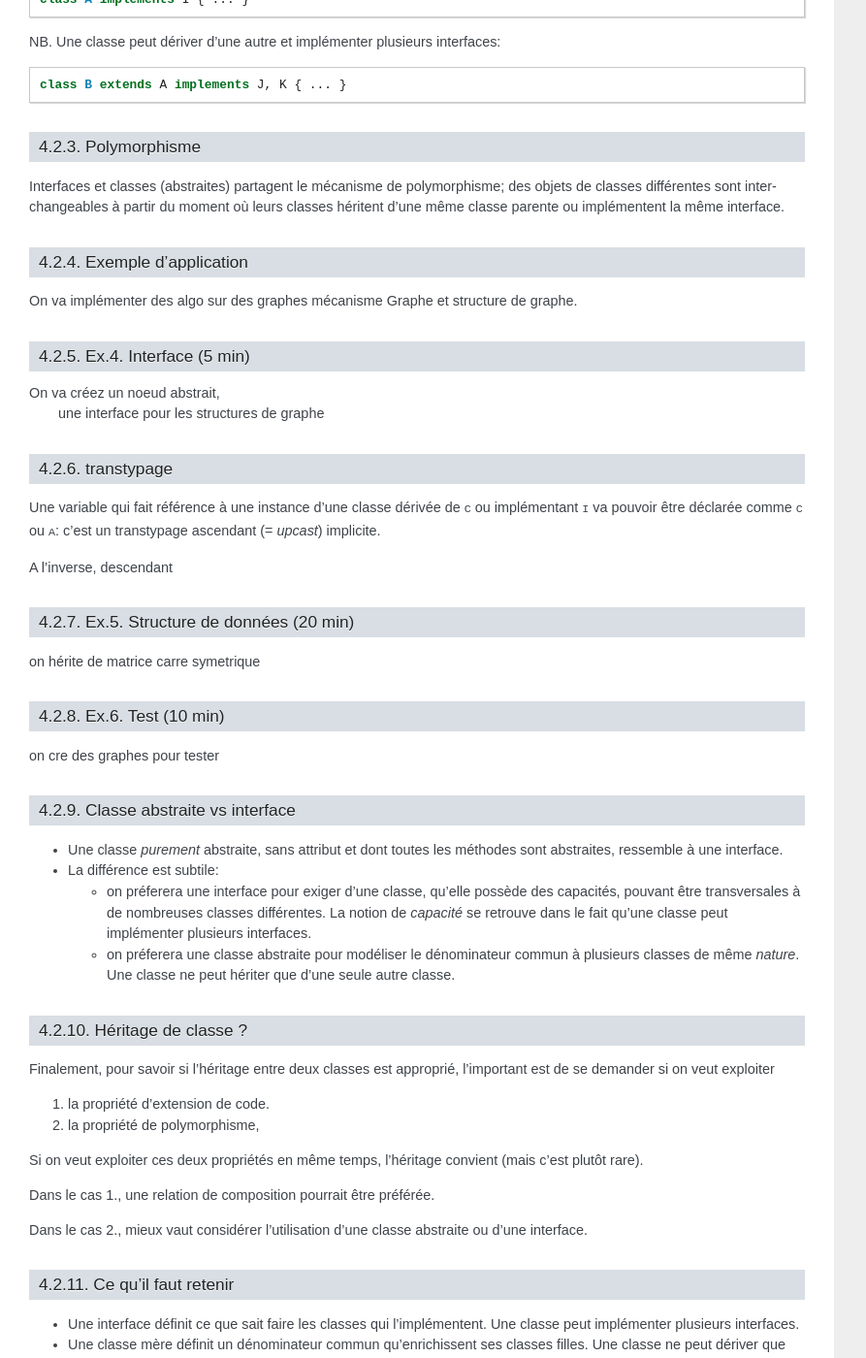
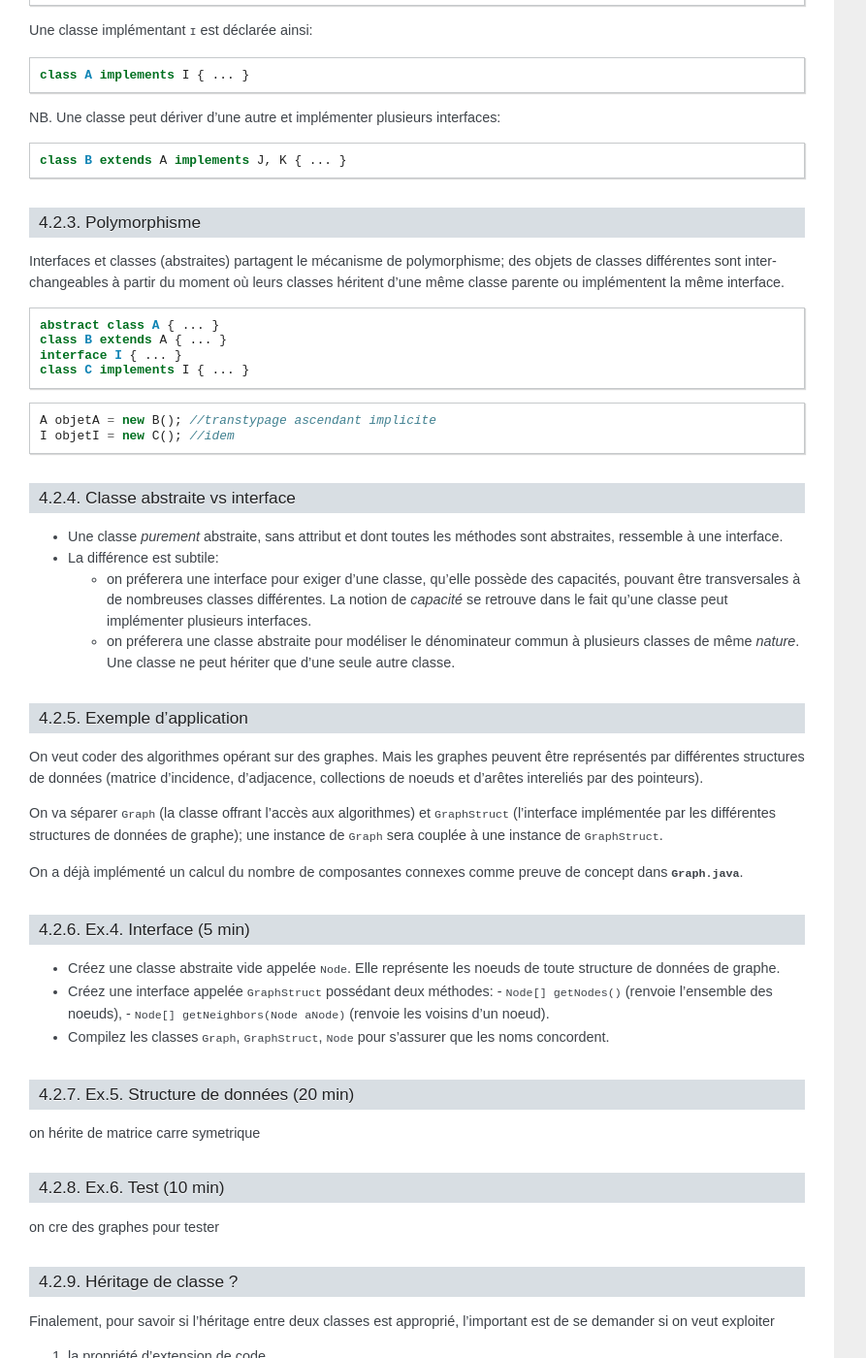
Before and after one commit to troussil/elp, a Sphinx documentation site: the page built from source/TDAbstraction.rst, in a window 1280 px wide and 1400 px high, scrolled down 1876 px. Shown: the whole window at 97% size, without its empty margins (0-893 px from the left). Built offline with Sphinx 7.4.7, drawn with Linux system fonts in a browser that asks for light colours; some of the changed text lies outside the part shown.

Commit message:
debut ex graphe

```diff
--- a/source/TDAbstraction.rst
+++ b/source/TDAbstraction.rst
@@ -106,24 +106,31 @@ Interfaces
 Interface
 --------------------------
 
+Une interface est un ensemble requêtes.
+Toutes les instances des classes implémentant une même interface
+répondent (à leur manière) à toutes ces requêtes et sont donc
+de ce point de vue interchangeables.
+
+Il existe des appareils très différents fournissant un signal audio/vidéo
+(lecteur Blu-ray, ordinateur, console de jeu). Vous pouvez pourtant tous
+les relier à votre téléviseur par un connecteur approprié (HDMI) pourvu
+qu'ils respectent tous la même interface (norme et prise).
+
+
 Syntaxe
 ---------------------------
 
-On déclare une interface ``I`` ainsi:
+Une interface ``I`` liste toutes les requêtes qu'on peut adresser aux
+instances des classes l'implémentant:
 
 .. code-block:: java
 
-	interface I { ... }
+        interface I {
+	  void unePremiereRequete();
+	  ...
+        }
 
-L'interface ``I`` liste toutes les requêtes qu'on peut adresser aux
-instances des classes implémentant ``I``:
-
-.. code-block:: java
-
-	void unePremiereRequete();
-	int uneSecondeRequete(Parametre p);
-
-On déclare une classe qui implémente ``I`` comme ceci:
+Une classe implémentant ``I`` est déclarée ainsi:
 
 .. code-block:: java
 
@@ -145,41 +152,17 @@ des objets de classes différentes sont interchangeables à partir du moment
 où leurs classes héritent d'une même classe parente ou implémentent la même
 interface.
 
+.. code-block:: java
 
-Exemple d'application
-----------------------------------
+	abstract class A { ... }
+	class B extends A { ... }
+	interface I { ... }
+	class C implements I { ... }
 
-On va implémenter des algo sur des graphes
-mécanisme Graphe et structure de graphe.
+.. code-block:: java
 
-
-Ex.4. Interface (5 min)
-----------------------------------
-
-On va créez un noeud abstrait,
- une interface pour les structures de graphe
-
-
-transtypage
--------------------------
-
-Une variable qui fait référence à une instance d'une classe dérivée de ``C``
-ou implémentant ``I`` va pouvoir être déclarée comme ``C`` ou ``A``: c'est
-un transtypage ascendant (= *upcast*) implicite.
-
-A l'inverse, descendant
-
-
-Ex.5. Structure de données (20 min)
-------------------------------------
-
-on hérite de matrice carre symetrique
-
-Ex.6. Test (10 min)
-------------------------------------
-
-on cre des graphes pour tester
-
+        A objetA = new B(); //transtypage ascendant implicite
+	I objetI = new C(); //idem
 
 Classe abstraite vs interface
 ------------------------------
@@ -195,6 +178,50 @@ Classe abstraite vs interface
 
   - on préferera une classe abstraite pour modéliser le dénominateur commun à plusieurs classes
     de même *nature*. Une classe ne peut hériter que d'une seule autre classe.
+
+
+
+Exemple d'application
+----------------------------------
+
+On veut coder des algorithmes opérant sur des graphes.
+Mais les graphes peuvent être représentés par différentes
+structures de données (matrice d'incidence, d'adjacence,
+collections de noeuds et d'arêtes intereliés par des pointeurs).
+
+On va séparer ``Graph`` (la classe offrant l'accès aux algorithmes)
+et ``GraphStruct`` (l'interface implémentée par les différentes
+structures de données de graphe); une instance de ``Graph`` sera
+couplée à une instance de ``GraphStruct``.
+
+On a déjà implémenté un calcul du nombre de composantes connexes
+comme preuve de concept dans :download:`Graph.java <download/Graph.java>`.
+
+
+Ex.4. Interface (5 min)
+----------------------------------
+
+- Créez une classe abstraite vide appelée ``Node``. Elle représente
+  les noeuds de toute structure de données de graphe.
+
+- Créez une interface appelée ``GraphStruct`` possédant deux méthodes:
+  - ``Node[] getNodes()`` (renvoie l'ensemble des noeuds),
+  - ``Node[] getNeighbors(Node aNode)`` (renvoie les voisins d'un noeud).
+
+- Compilez les classes ``Graph``, ``GraphStruct``, ``Node`` pour s'assurer
+  que les noms concordent.
+
+
+Ex.5. Structure de données (20 min)
+------------------------------------
+
+on hérite de matrice carre symetrique
+
+Ex.6. Test (10 min)
+------------------------------------
+
+on cre des graphes pour tester
+
 
 
 Héritage de classe ?
```
Also changed, not shown: other parts of source/TDAbstraction.rst (+2 -2 lines), source/TDHeritage.rst (+18 -0 lines), 1 other file.
